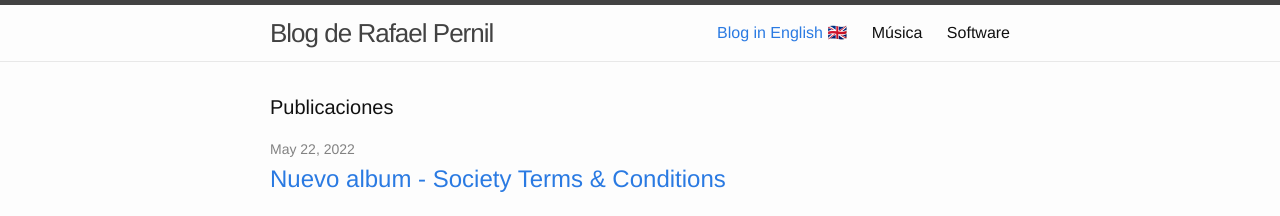
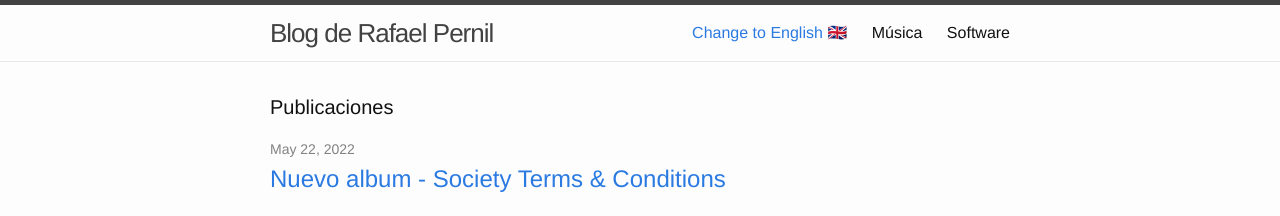
Before and after one commit to rafaelpernil2/blog-es, a Jekyll site: the page built from index.html, in a window 1280 px wide. Shown: the top 216 px of the page. Built offline with Jekyll 4.4.1, drawn with Linux system fonts in a browser that asks for light colours.

Commit message:
fix: Change language switch text

```diff
--- a/_includes/header.html
+++ b/_includes/header.html
@@ -14,7 +14,7 @@
       </a>
 
       <div class="trigger">
-        <a class="page-link" href="https://blog.rafaelpernil.com{{ page.url }}" style="color: #2a7ae2;">Blog in English 🇬🇧</a>
+        <a class="page-link" href="https://blog.rafaelpernil.com{{ page.url }}" style="color: #2a7ae2;">Change to English 🇬🇧</a>
         {% for my_page in site.pages %}
           {% if my_page.title %}
           <a class="page-link" href="{{ my_page.url | prepend: site.baseurl }}">{{ my_page.title }}</a>
```
